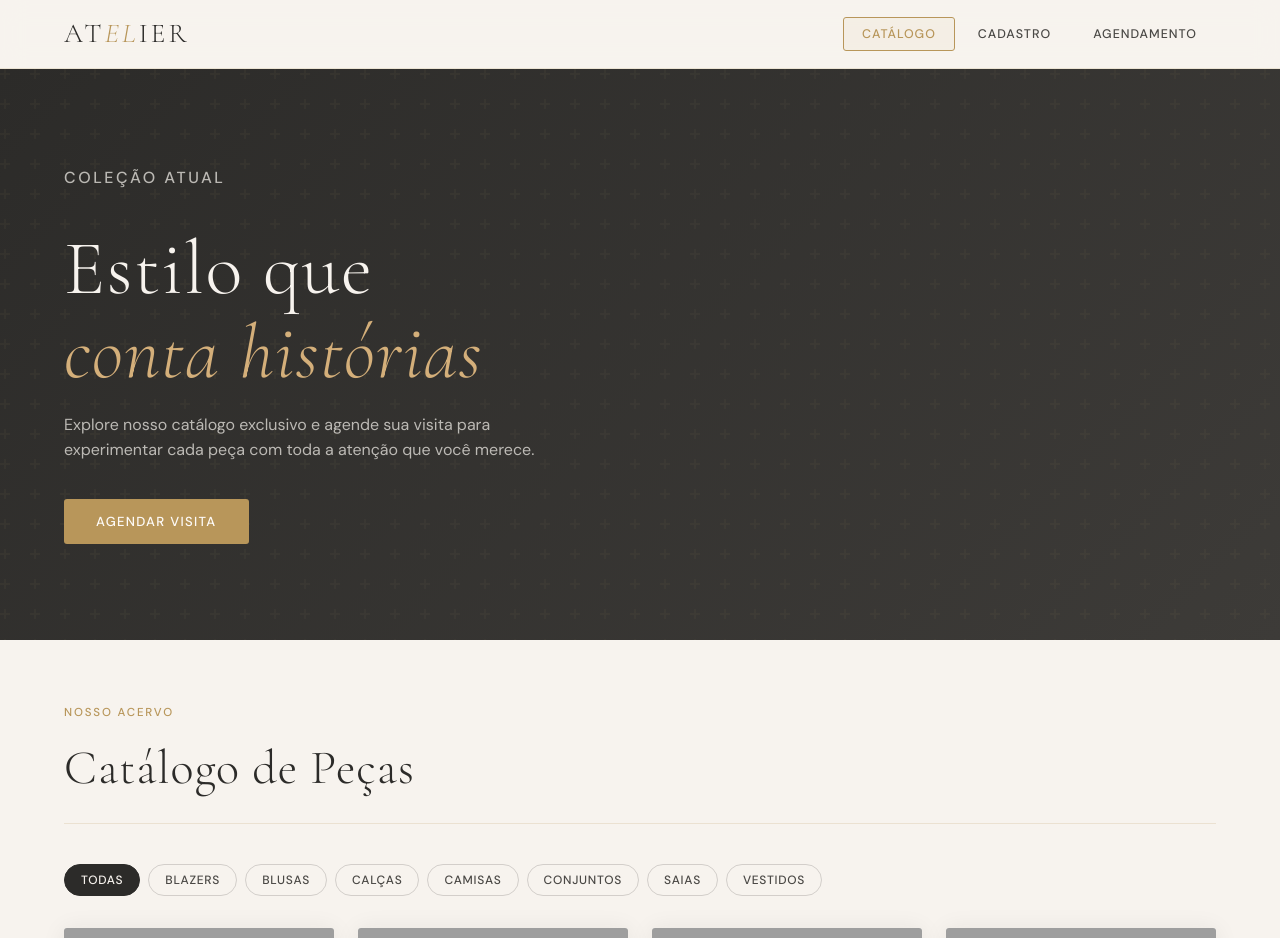
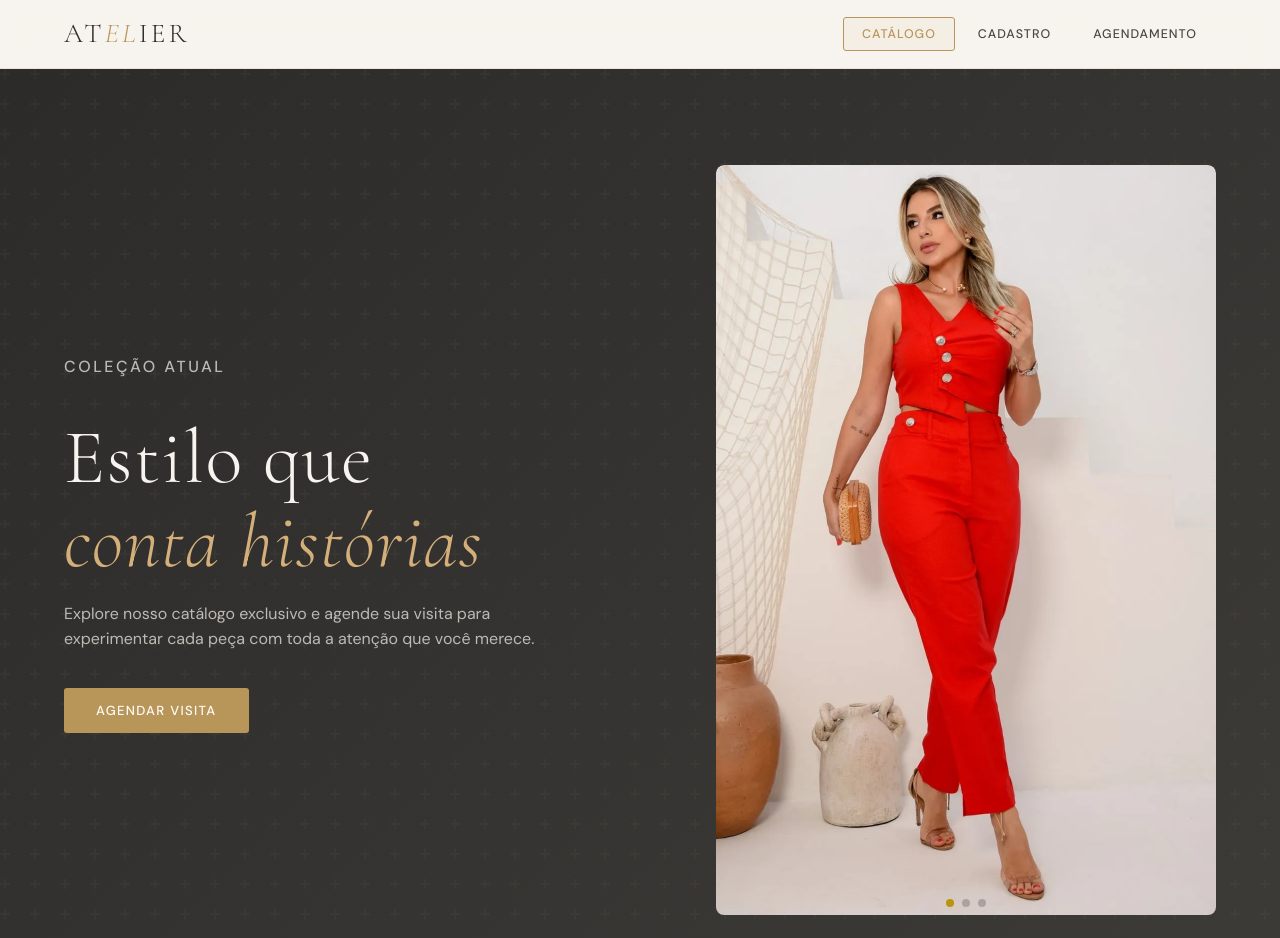
Before and after one commit to vitor29393dj-tech/moda, a PHP site: page / in a window 1280 px wide. Shown: the top 938 px of the page. Run offline with PHP 8.4, Linux system fonts and the light colour scheme; data comes from the database, SQL or seed files in the repository; grey boxes are pictures that could not be loaded.

Commit message:
Update dia 22/04

```diff
--- a/index.php
+++ b/index.php
@@ -4,6 +4,7 @@
 <html lang="pt-BR">
 
 <head>
+  <link rel="stylesheet" href="https://cdn.jsdelivr.net/npm/swiper@11/swiper-bundle.min.css" />
   <meta charset="UTF-8" />
   <meta name="viewport" content="width=device-width, initial-scale=1.0" />
   <title>Atelier — Catálogo & Agendamentos</title>
@@ -17,6 +18,7 @@
    Estética: editorial de moda minimalista / luxo refinado
    Paleta: off-white creme · grafite · dourado discreto · blush
    ============================================================ */
+
     :root {
       --cream: #F7F3EE;
       --warm-white: #FDFAF7;
@@ -995,6 +997,17 @@
       font-size: .82rem;
       color: var(--gold);
     }
+
+    /* ESTILOS DO CARROSSEL (Cole aqui no final) */
+    .swiper-pagination-bullet-active {
+      background: #b8960c !important; /* Cor dourada da bolinha ativa */
+    }
+    .swiper {
+      width: 100%;
+      height: auto;
+      border-radius: 8px; /* Deixa as pontas das fotos arredondadas */
+    }
+
   </style>
 </head>
 
@@ -1026,20 +1039,37 @@
     </div>
   </header>
 
-  <!-- ============================================================
-     HERO (visível apenas no catálogo)
-     ============================================================ -->
   <div id="hero" class="hero">
-    <div class="hero-inner">
+  <div class="hero-inner" style="display: flex; align-items: center; justify-content: space-between; gap: 40px; flex-wrap: wrap;">
+
+    <div class="hero-texto" style="flex: 1; min-width: 300px;">
       <p class="section-label">Coleção Atual</p>
       <h1>Estilo que<br /><em>conta histórias</em></h1>
-      <p>Explore nosso catálogo exclusivo e agende sua visita para experimentar cada peça com toda a atenção que você
-        merece.</p>
+      <p>Explore nosso catálogo exclusivo e agende sua visita para experimentar cada peça com toda a atenção que você merece.</p>
       <button class="btn-primary" onclick="showPage('agendamento')">
         Agendar Visita
       </button>
     </div>
+
+   <div class="hero-carrossel" style="flex: 1; min-width: 300px; width: 100%; max-width: 500px;">
+  <div class="swiper mySwiper">
+    <div class="swiper-wrapper">
+      <div class="swiper-slide">
+        <img src="img/banner1.webp" alt="Destaque 1" style="width:100%; border-radius: 8px;">
+      </div>
+      <div class="swiper-slide">
+        <img src="img/banner2.jpg" alt="Destaque 2" style="width:100%; border-radius: 8px;">
+      </div>
+      <div class="swiper-slide">
+        <img src="img/banner3.webp" alt="Destaque 3" style="width:100%; border-radius: 8px;">
+      </div>
+    </div>
+    <div class="swiper-pagination"></div>
   </div>
+</div>
+
+  </div>
+</div>
 
   <!-- ============================================================
      PAGE: CATÁLOGO
@@ -1346,7 +1376,7 @@
     <div class="card" onclick="abrirModal(${r.id})">
       <div class="card-img-wrap">
         <img class="card-img"
-             src="${r.imagem_url || 'https://placehold.co/400x533/F7F3EE/B8965A?text=Sem+Foto'}"
+             src="img/${r.imagem_url || 'https://placehold.co/400x533/F7F3EE/B8965A?text=Sem+Foto'}"
              alt="${r.nome}" loading="lazy"/>
         ${r.categoria ? `<div class="card-badge">${r.categoria}</div>` : ''}
       </div>
@@ -1392,7 +1422,7 @@
     function abrirModal(id) {
       const r = state.roupas.find(x => x.id == id);
       if (!r) return;
-      document.getElementById('modalImg').src = r.imagem_url || '';
+      document.getElementById('modalImg').src = 'img/'+ r.imagem_url || '';
       document.getElementById('modalImg').alt = r.nome;
       document.getElementById('modalCat').textContent = r.categoria || '';
       document.getElementById('modalNome').textContent = r.nome;
@@ -1587,7 +1617,7 @@
       sel.innerHTML = state.roupas.map(r => `
     <div class="roupa-option ${state.agendamento.roupa_id == r.id ? 'selected' : ''}"
          id="ro-${r.id}" onclick="selecionarRoupa(${JSON.stringify(r).replace(/"/g, '&quot;')})">
-      <img src="${r.imagem_url || 'https://placehold.co/300x300/F7F3EE/B8965A?text=+'}"
+      <img src="img/${r.imagem_url || 'https://placehold.co/300x300/F7F3EE/B8965A?text=+'}"
            alt="${r.nome}" loading="lazy"/>
       <div class="ro-name">${r.nome}</div>
     </div>
@@ -1832,6 +1862,23 @@ async function finalizarAgendamentoManual() {
        ============================================================ */
     carregarCatalogo();
   </script>
+
+  <script src="https://cdn.jsdelivr.net/npm/swiper@11/swiper-bundle.min.js"></script>
+
+  <script>
+    var swiper = new Swiper(".mySwiper", {
+      loop: true,
+      autoplay: {
+        delay: 3000,
+        disableOnInteraction: false,
+      },
+      pagination: {
+        el: ".swiper-pagination",
+        clickable: true
+      },
+    });
+  </script>
+
 </body>
 
 </html>
```
Also changed, not shown: acesso.php (+45 -19 lines), logica_acesso.php (+17 -4 lines), img/banner1.webp (added), img/banner2.jpg (added), img/banner3.webp (added), img/blazerestruturado.webp (added), img/blusadeseda.jpg (added), img/calcawideleg.webp (added), img/camisaoversized.webp (added), img/conjuntolinho.webp (added), img/saiaplissada.jpg (added), img/vestidomidifloral.webp (added), img/vestidoslipdress.jpg (added).
